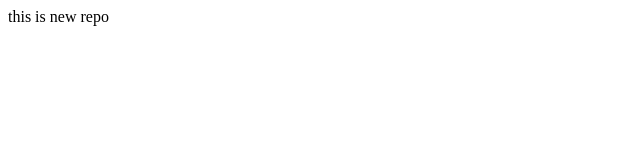
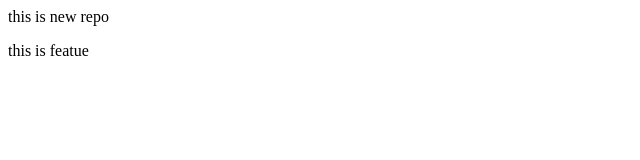
Before and after one commit to HRk-hritik/localrepot, a plain HTML site: page index.html in a window 1280 px wide. Shown: the full height of the page, 0-640 px from the left. Drawn offline with Linux system fonts and the light colour scheme.

Commit message:
Add new feature1

```diff
--- a/index.html
+++ b/index.html
@@ -1 +1,2 @@
 <p> this is new repo</p>
+<p>this is  featue<p>
```
